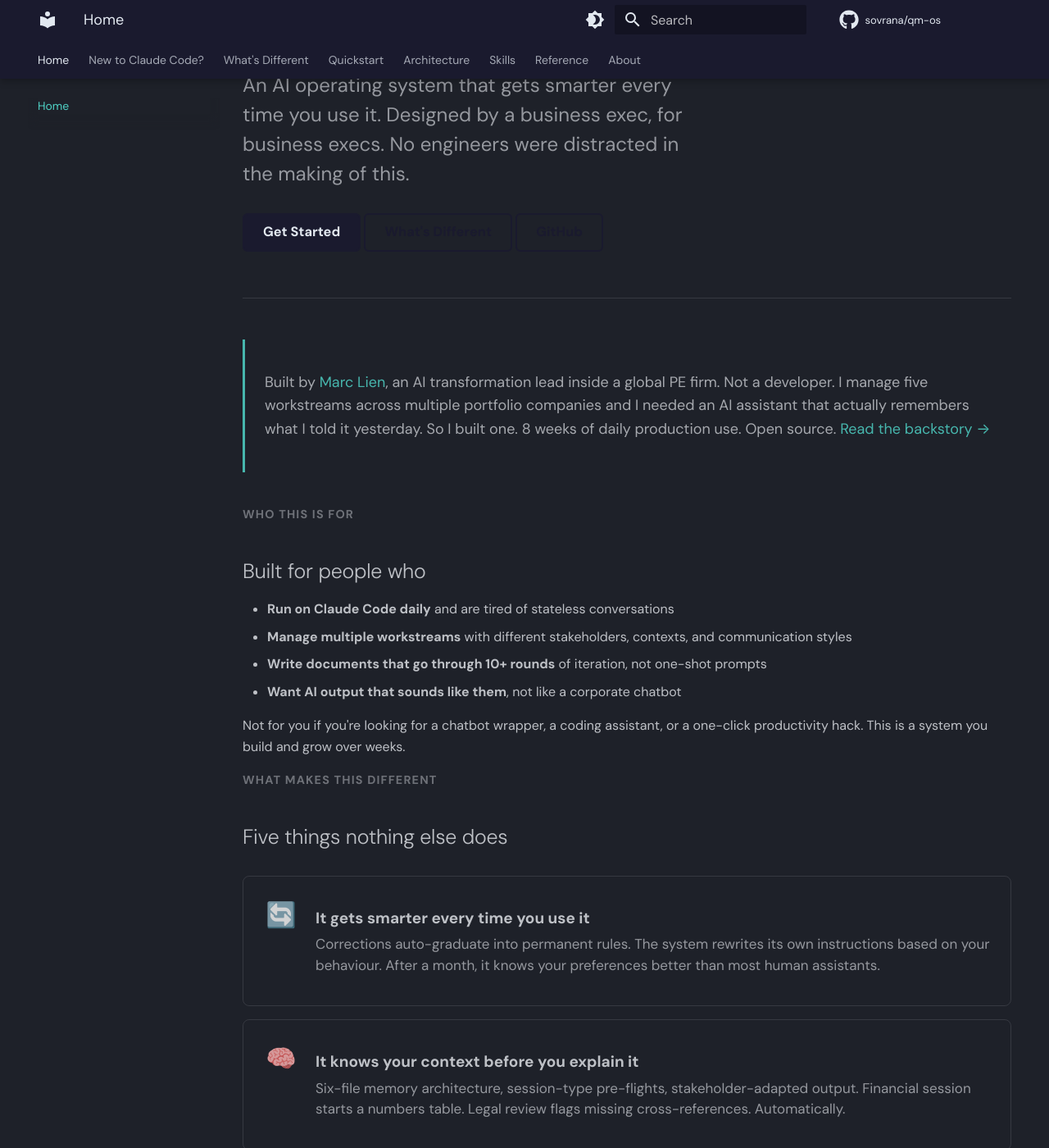
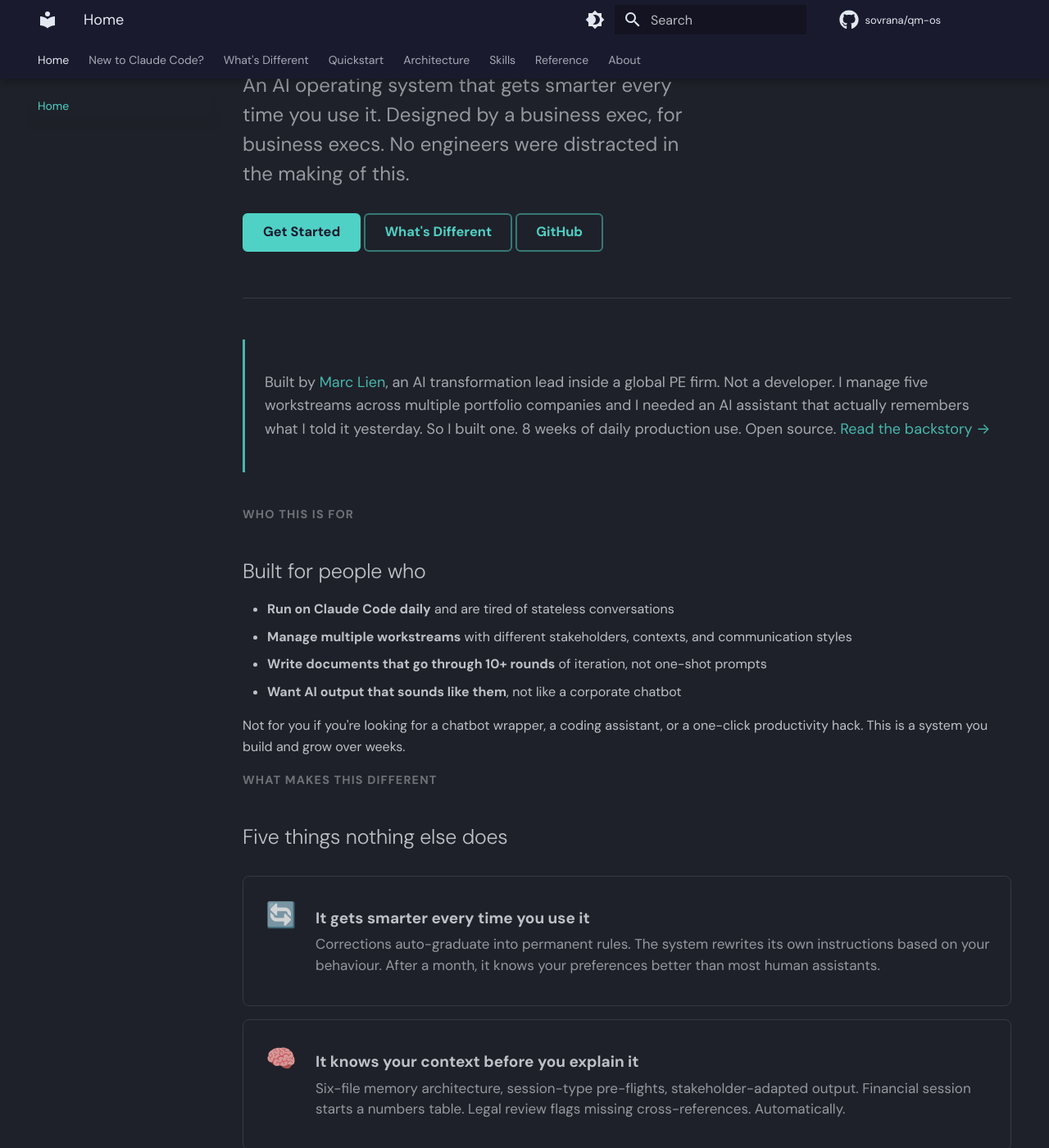
Before and after one commit to sovrana/qm-os, an MkDocs documentation site: the page built from docs/index.md, in a window 1280 px wide and 1400 px high, scrolled down 218 px. Shown: the whole window at 82% size. Built offline with MkDocs 1.6.1 and Material for MkDocs 9.7.7, drawn with Linux system fonts in a browser that asks for light colours; comment, search, counter and statistics services are not loaded.

Commit message:
Fix button visibility on dark theme
Secondary buttons now have teal border/text. Primary button is
solid teal with dark text. Both clearly visible against slate bg.

Co-Authored-By: Claude Opus 4.6 <noreply@anthropic.com>

```diff
--- a/docs/stylesheets/extra.css
+++ b/docs/stylesheets/extra.css
@@ -24,6 +24,28 @@
   --md-accent-bg-color: #ffffff;
 
   --md-typeset-a-color: #319795;
+}
+
+/* --- Button visibility fix for dark theme --- */
+[data-md-color-scheme="slate"] .md-typeset .md-button:not(.md-button--primary) {
+  border-color: rgba(79, 209, 197, 0.5);
+  color: #4fd1c5;
+}
+
+[data-md-color-scheme="slate"] .md-typeset .md-button:not(.md-button--primary):hover {
+  border-color: #4fd1c5;
+  background-color: rgba(79, 209, 197, 0.1);
+}
+
+[data-md-color-scheme="slate"] .md-typeset .md-button--primary {
+  background-color: #4fd1c5;
+  border-color: #4fd1c5;
+  color: #1a1a2e;
+}
+
+[data-md-color-scheme="slate"] .md-typeset .md-button--primary:hover {
+  background-color: #38b2ac;
+  border-color: #38b2ac;
 }
 
 /* --- Announcement bar --- */
```
